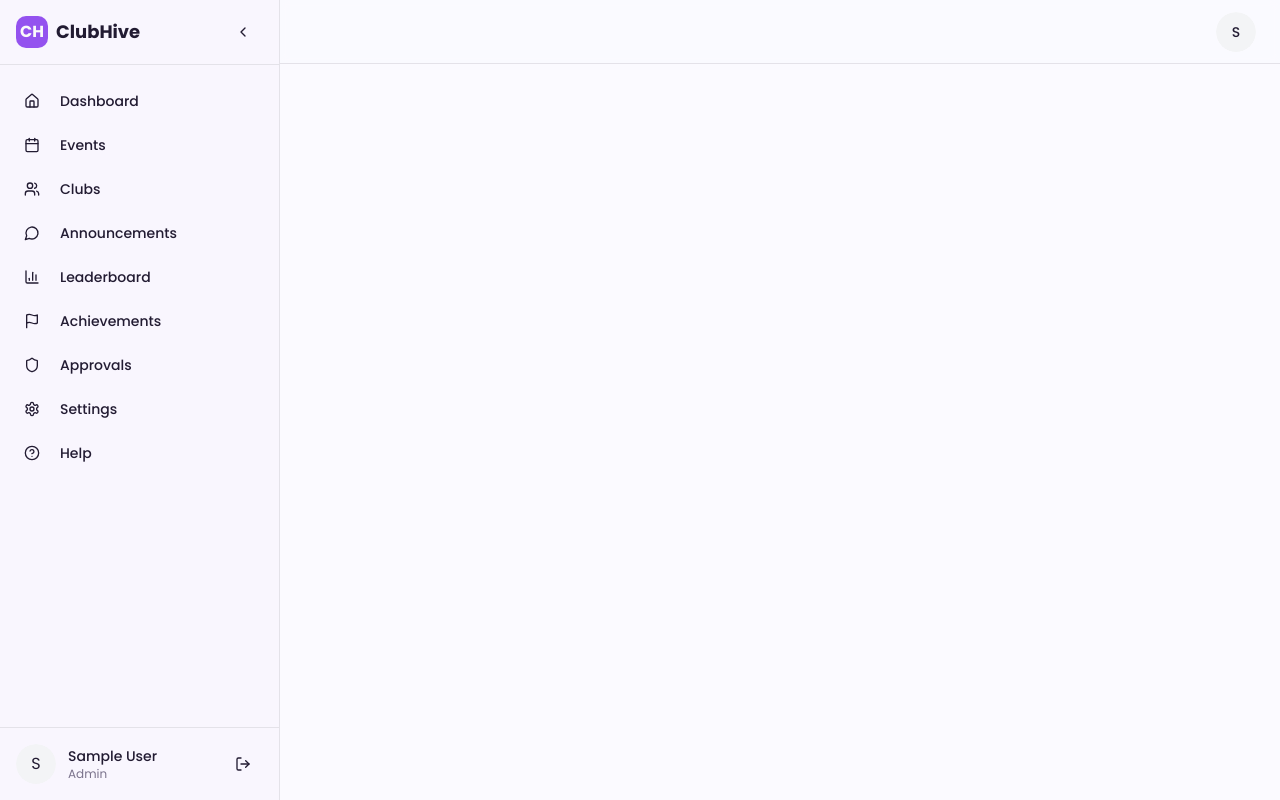
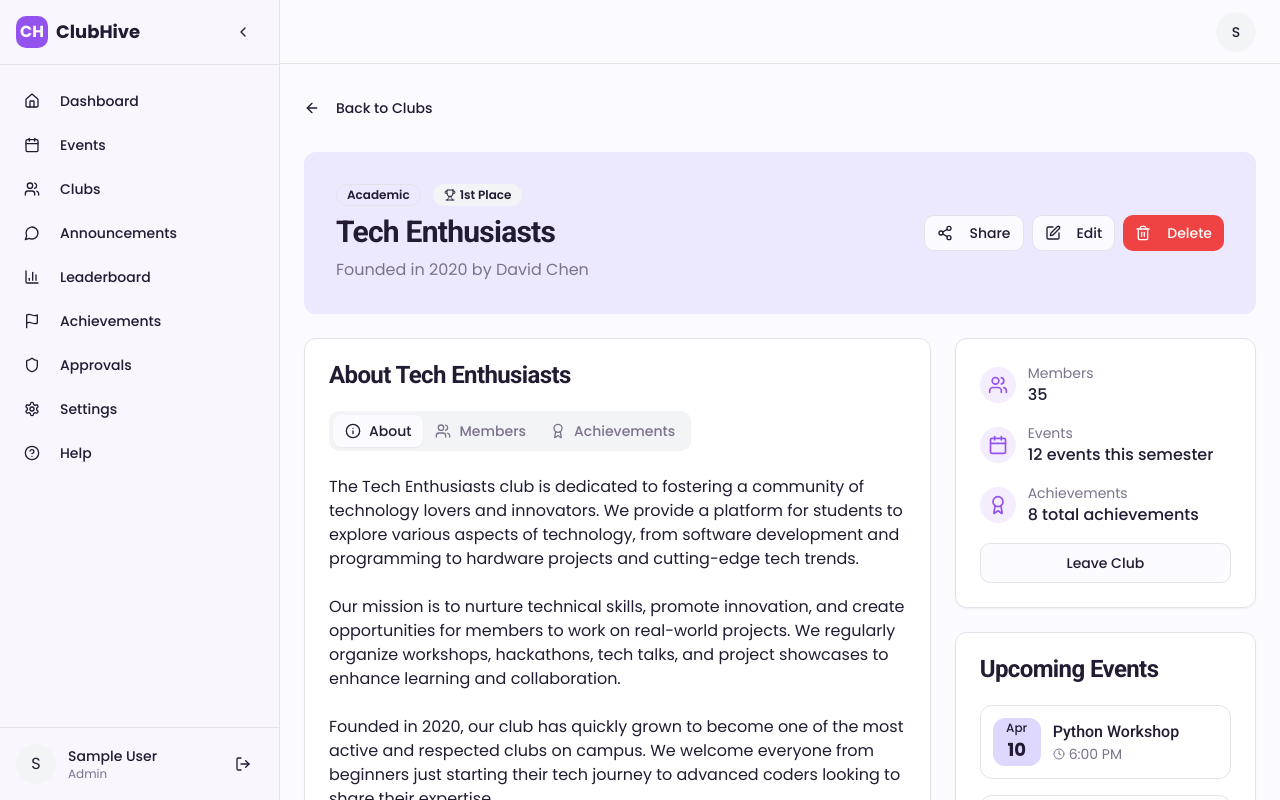
Before and after one commit to sMo710/club-hive-portal, a React (Vite) app: page /clubs/1 in a window 1280 px wide. Built offline with nearby package versions, Linux system fonts and the light colour scheme; sample sign-in values are in the browser's storage.

Commit message:
Fix: Resolve TypeScript errors
Fixes several TypeScript errors related to missing properties, duplicate property names, incorrect types, and missing imports.

```diff
--- a/src/components/layout/AppLayout.tsx
+++ b/src/components/layout/AppLayout.tsx
@@ -1,6 +1,6 @@
 
 import React, { useState } from 'react';
-import { useLocation, useNavigate } from 'react-router-dom';
+import { Outlet, useLocation, useNavigate } from 'react-router-dom';
 import { useAuth } from '@/context/AuthContext';
 import { cn } from '@/lib/utils';
 import { Button } from '@/components/ui/button';
@@ -41,11 +41,7 @@ const navItems: SidebarItem[] = [
   { title: 'Help', path: '/help', icon: HelpCircle, role: 'all' },
 ];
 
-interface AppLayoutProps {
-  children: React.ReactNode;
-}
-
-const AppLayout: React.FC<AppLayoutProps> = ({ children }) => {
+const AppLayout = () => {
   const { user, logout } = useAuth();
   const location = useLocation();
   const navigate = useNavigate();
@@ -61,7 +57,7 @@ const AppLayout: React.FC<AppLayoutProps> = ({ children }) => {
   };
 
   if (!user) {
-    return <>{children}</>;
+    return <Outlet />;
   }
 
   return (
@@ -189,7 +185,7 @@ const AppLayout: React.FC<AppLayoutProps> = ({ children }) => {
 
         {/* Page content */}
         <main className="flex-1 overflow-auto p-6">
-          {children}
+          <Outlet />
         </main>
       </div>
     </div>
--- a/src/pages/clubs/ClubDetails.tsx
+++ b/src/pages/clubs/ClubDetails.tsx
@@ -10,6 +10,7 @@ import {
   ArrowLeft,
   Award,
   Calendar,
+  Clock, // Import the Clock icon
   Edit,
   Info,
   MessageSquare,
@@ -110,7 +111,7 @@ const clubsData = [
       { id: 9, name: 'Noah Williams', avatar: 'https://i.pravatar.cc/150?img=9' },
       { id: 10, name: 'Sophia Garcia', avatar: 'https://i.pravatar.cc/150?img=10' },
     ],
-    achievements: [
+    clubAchievements: [ // Renamed from 'achievements' to 'clubAchievements' to avoid duplicate property name
       { id: 201, title: 'Best Technical Club', year: 2024, description: 'Awarded by the Student Union' },
       { id: 202, title: 'Regional Hackathon Winners', year: 2023, description: 'First place at StateU Hackathon' },
       { id: 203, title: 'Most Active Club', year: 2023, description: 'Most events organized in a semester' },
@@ -183,7 +184,7 @@ const clubsData = [
       { id: 14, name: 'Chloe Davis', avatar: 'https://i.pravatar.cc/150?img=14' },
       { id: 15, name: 'Brandon Wilson', avatar: 'https://i.pravatar.cc/150?img=15' },
     ],
-    achievements: [
+    clubAchievements: [ // Renamed from 'achievements' to 'clubAchievements' to avoid duplicate property name
       { id: 301, title: 'National Debating Finalists', year: 2024, description: 'Second place at National Collegiate Debate' },
       { id: 302, title: 'Best Speaker Award', year: 2023, description: 'Awarded to Mark Williams' },
       { id: 303, title: 'Regional Champions', year: 2022, description: 'First place at Regional Debate Tournament' },
@@ -386,7 +387,7 @@ const ClubDetails = () => {
 
                 <TabsContent value="achievements">
                   <div className="space-y-4">
-                    {club.achievements.map(achievement => (
+                    {club.clubAchievements.map(achievement => (
                       <div key={achievement.id} className="p-4 border rounded-lg">
                         <div className="flex items-center gap-2 mb-1">
                           <Trophy className="h-4 w-4 text-yellow-500" />
--- a/src/pages/clubs/ClubsPage.tsx
+++ b/src/pages/clubs/ClubsPage.tsx
@@ -1,4 +1,3 @@
-
 import React, { useState } from 'react';
 import { useNavigate } from 'react-router-dom';
 import { Button } from '@/components/ui/button';
@@ -10,7 +9,6 @@ import { Filter, Plus, Search, Trophy, Users } from 'lucide-react';
 import { useAuth } from '@/context/AuthContext';
 import { toast } from 'sonner';
 
-// Mock clubs data
 const clubsData = [
   {
     id: 1,
@@ -127,7 +125,6 @@ const ClubsPage = () => {
   const [membershipFilter, setMembershipFilter] = useState('all');
   const [clubs, setClubs] = useState(clubsData);
 
-  // Handle join/leave club
   const handleJoinLeaveClub = (club: typeof clubsData[0], e: React.MouseEvent) => {
     e.stopPropagation();
 
@@ -147,7 +144,6 @@ const ClubsPage = () => {
     setClubs(updatedClubs);
   };
 
-  // Filter clubs based on search query, category, and membership
   const filteredClubs = clubs.filter(club => {
     const matchesSearch = club.name.toLowerCase().includes(searchQuery.toLowerCase()) ||
                           club.description.toLowerCase().includes(searchQuery.toLowerCase());
@@ -235,7 +231,7 @@ const ClubsPage = () => {
                     )}
                   </div>
                   {club.isMember && (
-                    <Badge variant="primary" className="ml-auto">
+                    <Badge variant="secondary" className="ml-auto">
                       {club.memberRole}
                     </Badge>
                   )}
```
